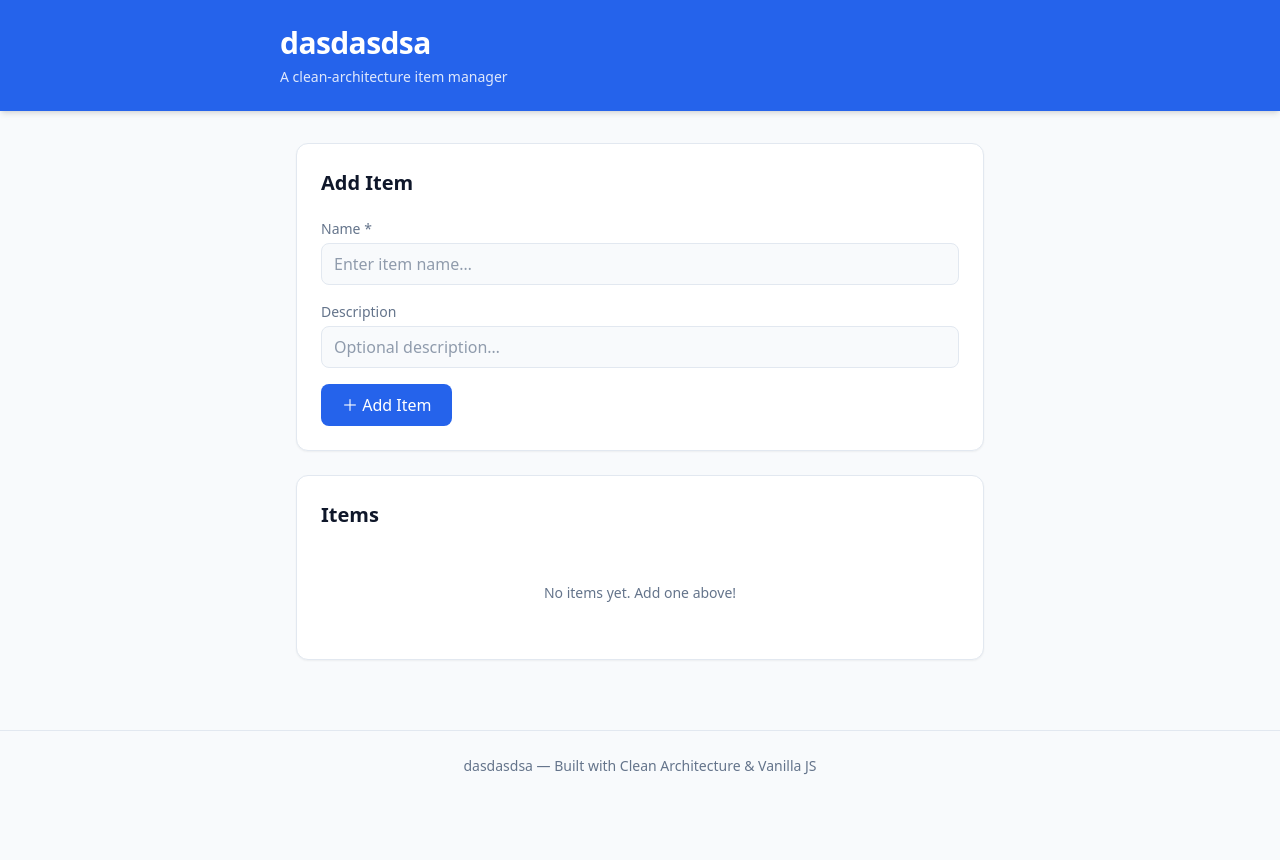
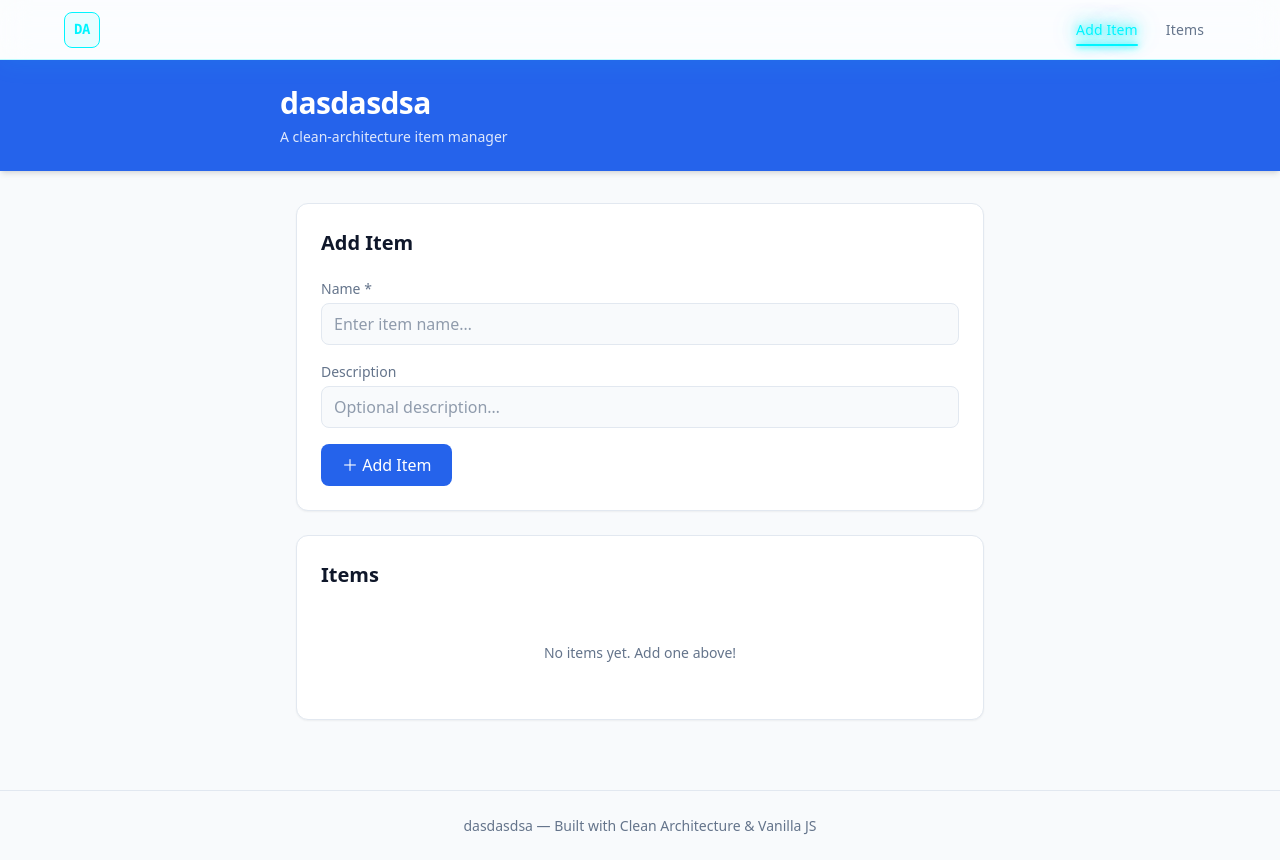
Before and after one commit to Taller-G/test-23, a website with bundled scripts: page index.html in a window 1280 px wide. Before the commit the page ends 800 px from the top, so only its background shows below. Built offline with nearby package versions, Linux system fonts and the light colour scheme.

Commit message:
feat(agent): Navbar flotante con blur glassmorphism
Task ID: MAyihiZajlz0i317pTYh
Type: feature
Priority: high

```diff
--- a/src/interfaces/styles/main.css
+++ b/src/interfaces/styles/main.css
@@ -13,6 +13,8 @@ body {
   line-height: var(--leading-normal);
   color: var(--color-text);
   background-color: var(--color-bg);
+  /* Push content below the fixed navbar */
+  padding-top: var(--navbar-height);
 }
 
 #app {
--- /dev/null
+++ b/src/interfaces/styles/navbar.css
@@ -0,0 +1,392 @@
+/*
+ * navbar.css
+ * Floating glassmorphism navbar with glitch logo, neon active links,
+ * scroll-spy indicator, and mobile hamburger menu.
+ * Depends on tokens.css being loaded first.
+ */
+
+/* ── Keyframes ───────────────────────────────────────────────────────────────── */
+
+/* Glitch effect for the logo */
+@keyframes glitch-clip-1 {
+  0%   { clip-path: inset(40% 0 60% 0); transform: translate(-4px, 0); }
+  20%  { clip-path: inset(10% 0 85% 0); transform: translate( 4px, 0); }
+  40%  { clip-path: inset(70% 0 10% 0); transform: translate(-2px, 0); }
+  60%  { clip-path: inset(25% 0 55% 0); transform: translate( 3px, 0); }
+  80%  { clip-path: inset(55% 0 30% 0); transform: translate(-3px, 0); }
+  100% { clip-path: inset(40% 0 60% 0); transform: translate( 0,   0); }
+}
+
+@keyframes glitch-clip-2 {
+  0%   { clip-path: inset(65% 0 20% 0); transform: translate( 3px, 0); }
+  20%  { clip-path: inset(85% 0  5% 0); transform: translate(-4px, 0); }
+  40%  { clip-path: inset(15% 0 70% 0); transform: translate( 2px, 0); }
+  60%  { clip-path: inset(45% 0 40% 0); transform: translate(-3px, 0); }
+  80%  { clip-path: inset(80% 0 10% 0); transform: translate( 4px, 0); }
+  100% { clip-path: inset(65% 0 20% 0); transform: translate( 0,   0); }
+}
+
+/* Neon underline slide-in */
+@keyframes neon-underline-in {
+  from { transform: scaleX(0); opacity: 0; }
+  to   { transform: scaleX(1); opacity: 1; }
+}
+
+/* Hamburger top/bottom bars morph into × */
+@keyframes bar-top-open {
+  0%   { transform: translateY(0)   rotate(0deg); }
+  50%  { transform: translateY(8px) rotate(0deg); }
+  100% { transform: translateY(8px) rotate(45deg); }
+}
+@keyframes bar-top-close {
+  0%   { transform: translateY(8px) rotate(45deg); }
+  50%  { transform: translateY(8px) rotate(0deg); }
+  100% { transform: translateY(0)   rotate(0deg); }
+}
+@keyframes bar-mid-open  { to   { opacity: 0; transform: scaleX(0); } }
+@keyframes bar-mid-close { from { opacity: 0; transform: scaleX(0); } to { opacity: 1; transform: scaleX(1); } }
+@keyframes bar-bot-open {
+  0%   { transform: translateY(0)    rotate(0deg); }
+  50%  { transform: translateY(-8px) rotate(0deg); }
+  100% { transform: translateY(-8px) rotate(-45deg); }
+}
+@keyframes bar-bot-close {
+  0%   { transform: translateY(-8px) rotate(-45deg); }
+  50%  { transform: translateY(-8px) rotate(0deg); }
+  100% { transform: translateY(0)    rotate(0deg); }
+}
+
+/* Mobile menu slide-down */
+@keyframes menu-open {
+  from { opacity: 0; transform: translateY(-10px); }
+  to   { opacity: 1; transform: translateY(0); }
+}
+
+/* Active link neon pulse */
+@keyframes neon-pulse {
+  0%, 100% { text-shadow: 0 0 6px var(--color-neon-cyan), 0 0 14px var(--color-neon-cyan); }
+  50%       { text-shadow: 0 0 10px var(--color-neon-cyan), 0 0 24px var(--color-neon-cyan), 0 0 40px var(--color-neon-cyan-dim); }
+}
+
+/* ── Navbar shell ─────────────────────────────────────────────────────────────── */
+
+.navbar {
+  position: fixed;
+  top: 0;
+  left: 0;
+  right: 0;
+  z-index: 1000;
+  height: var(--navbar-height);
+
+  /* Glass base state */
+  background: var(--glass-bg-light);
+  backdrop-filter: blur(var(--glass-blur)) saturate(180%);
+  -webkit-backdrop-filter: blur(var(--glass-blur)) saturate(180%);
+  border-bottom: 1px solid var(--glass-border-light);
+  box-shadow: var(--glass-shadow-light);
+
+  transition:
+    background var(--transition-slow),
+    border-color var(--transition-slow),
+    box-shadow var(--transition-slow);
+
+  /* Prevent content from bleeding under bar in iOS Safari */
+  will-change: background, border-color;
+}
+
+/* Scrolled state — more opaque + brighter neon border */
+.navbar--scrolled {
+  background: var(--glass-bg-scrolled-light);
+  border-bottom-color: var(--glass-border-scrolled);
+  box-shadow:
+    var(--glass-shadow-light),
+    0 0 0 1px var(--glass-border-scrolled),
+    0 0 20px rgba(0, 245, 255, 0.10);
+}
+
+/* ── Inner container ─────────────────────────────────────────────────────────── */
+
+.navbar__inner {
+  max-width: 1200px;
+  height: 100%;
+  margin-inline: auto;
+  padding-inline: var(--space-6);
+  display: flex;
+  align-items: center;
+  justify-content: space-between;
+  gap: var(--space-4);
+}
+
+/* ── Logo / Brand ────────────────────────────────────────────────────────────── */
+
+.navbar__logo {
+  position: relative;
+  display: inline-flex;
+  align-items: center;
+  justify-content: center;
+  width: 2.25rem;
+  height: 2.25rem;
+  border-radius: var(--radius-md);
+  border: 1.5px solid var(--color-neon-cyan);
+  background: rgba(0, 245, 255, 0.08);
+  color: var(--color-neon-cyan);
+  font-family: var(--font-mono);
+  font-size: var(--text-sm);
+  font-weight: var(--font-weight-bold);
+  letter-spacing: -0.03em;
+  text-decoration: none;
+  cursor: pointer;
+  user-select: none;
+  transition: box-shadow var(--transition-fast), background var(--transition-fast);
+  overflow: hidden;         /* clip glitch pseudo-elements */
+  flex-shrink: 0;
+}
+
+.navbar__logo:hover,
+.navbar__logo:focus-visible {
+  box-shadow: 0 0 0 2px var(--color-neon-cyan), 0 0 16px rgba(0, 245, 255, 0.4);
+  background: rgba(0, 245, 255, 0.14);
+}
+
+/* Glitch pseudo-layers — only visible on hover */
+.navbar__logo::before,
+.navbar__logo::after {
+  content: attr(data-text);
+  position: absolute;
+  inset: 0;
+  display: flex;
+  align-items: center;
+  justify-content: center;
+  font-family: var(--font-mono);
+  font-size: var(--text-sm);
+  font-weight: var(--font-weight-bold);
+  opacity: 0;
+  pointer-events: none;
+}
+
+.navbar__logo::before {
+  color: var(--color-neon-pink);
+  animation: none;
+}
+.navbar__logo::after {
+  color: var(--color-neon-purple);
+  animation: none;
+}
+
+.navbar__logo:hover::before {
+  opacity: 0.9;
+  animation: glitch-clip-1 0.55s steps(1) infinite;
+}
+.navbar__logo:hover::after {
+  opacity: 0.9;
+  animation: glitch-clip-2 0.55s steps(1) infinite;
+}
+
+/* ── Navigation links ────────────────────────────────────────────────────────── */
+
+.navbar__nav {
+  display: flex;
+  align-items: center;
+  gap: var(--space-1);
+}
+
+.navbar__link {
+  position: relative;
+  padding: var(--space-2) var(--space-3);
+  border-radius: var(--radius-sm);
+  font-size: var(--text-sm);
+  font-weight: var(--font-weight-medium);
+  color: var(--color-text-muted);
+  text-decoration: none;
+  letter-spacing: 0.01em;
+  transition:
+    color var(--transition-fast),
+    background var(--transition-fast);
+  outline: none;
+
+  /* Neon underline — hidden by default */
+  --link-underline-color: var(--color-neon-cyan);
+}
+
+.navbar__link::after {
+  content: '';
+  position: absolute;
+  bottom: 2px;
+  left: var(--space-3);
+  right: var(--space-3);
+  height: 2px;
+  border-radius: var(--radius-full);
+  background: var(--link-underline-color);
+  box-shadow: 0 0 6px var(--link-underline-color), 0 0 12px var(--link-underline-color);
+  transform: scaleX(0);
+  transform-origin: left center;
+  transition: transform var(--transition-normal);
+}
+
+/* Hover */
+.navbar__link:hover {
+  color: var(--color-text);
+  background: rgba(0, 245, 255, 0.06);
+}
+
+.navbar__link:hover::after {
+  transform: scaleX(1);
+}
+
+/* Focus visible */
+.navbar__link:focus-visible {
+  outline: 2px solid var(--color-neon-cyan);
+  outline-offset: 2px;
+}
+
+/* Active — set by scroll-spy JS via .is-active class */
+.navbar__link.is-active {
+  color: var(--color-neon-cyan);
+  animation: neon-pulse 2.4s ease-in-out infinite;
+}
+
+.navbar__link.is-active::after {
+  transform: scaleX(1);
+  animation: neon-underline-in var(--transition-normal) ease-out both;
+}
+
+/* ── Hamburger button (mobile only) ─────────────────────────────────────────── */
+
+.navbar__hamburger {
+  display: none;        /* hidden on desktop */
+  flex-direction: column;
+  justify-content: center;
+  align-items: center;
+  gap: 0;
+  width: 2.25rem;
+  height: 2.25rem;
+  padding: var(--space-2);
+  border: none;
+  background: transparent;
+  cursor: pointer;
+  border-radius: var(--radius-sm);
+  transition: background var(--transition-fast);
+  flex-shrink: 0;
+}
+
+.navbar__hamburger:hover {
+  background: rgba(0, 245, 255, 0.08);
+}
+
+.navbar__hamburger:focus-visible {
+  outline: 2px solid var(--color-neon-cyan);
+  outline-offset: 2px;
+}
+
+.hamburger__bar {
+  display: block;
+  width: 20px;
+  height: 2px;
+  border-radius: var(--radius-full);
+  background: var(--color-text);
+  transform-origin: center center;
+  transition: background var(--transition-fast);
+}
+
+.hamburger__bar + .hamburger__bar {
+  margin-top: 6px;
+}
+
+/* Open state animations */
+.navbar__hamburger[aria-expanded="true"] .hamburger__bar:nth-child(1) {
+  animation: bar-top-open 0.3s ease forwards;
+}
+.navbar__hamburger[aria-expanded="true"] .hamburger__bar:nth-child(2) {
+  animation: bar-mid-open 0.15s ease forwards;
+}
+.navbar__hamburger[aria-expanded="true"] .hamburger__bar:nth-child(3) {
+  animation: bar-bot-open 0.3s ease forwards;
+}
+
+/* Close state animations */
+.navbar__hamburger[aria-expanded="false"] .hamburger__bar:nth-child(1) {
+  animation: bar-top-close 0.3s ease forwards;
+}
+.navbar__hamburger[aria-expanded="false"] .hamburger__bar:nth-child(2) {
+  animation: bar-mid-close 0.3s ease forwards;
+}
+.navbar__hamburger[aria-expanded="false"] .hamburger__bar:nth-child(3) {
+  animation: bar-bot-close 0.3s ease forwards;
+}
+
+/* ── Mobile menu panel ───────────────────────────────────────────────────────── */
+
+.navbar__mobile-menu {
+  display: none;            /* shown only on mobile */
+  position: fixed;
+  top: var(--navbar-height);
+  left: 0;
+  right: 0;
+  z-index: 999;
+
+  background: var(--glass-bg-light);
+  backdrop-filter: blur(var(--glass-blur)) saturate(180%);
+  -webkit-backdrop-filter: blur(var(--glass-blur)) saturate(180%);
+  border-bottom: 1px solid var(--glass-border-light);
+  box-shadow: 0 8px 32px rgba(0, 245, 255, 0.08);
+
+  padding: var(--space-3) var(--space-4) var(--space-4);
+  flex-direction: column;
+  gap: var(--space-1);
+}
+
+.navbar__mobile-menu.is-open {
+  display: flex;
+  animation: menu-open 0.25s ease-out both;
+}
+
+/* Mobile links — wider hit targets */
+.navbar__mobile-link {
+  display: block;
+  padding: var(--space-3) var(--space-4);
+  border-radius: var(--radius-md);
+  font-size: var(--text-base);
+  font-weight: var(--font-weight-medium);
+  color: var(--color-text-muted);
+  text-decoration: none;
+  transition:
+    color var(--transition-fast),
+    background var(--transition-fast);
+  border-left: 2px solid transparent;
+}
+
+.navbar__mobile-link:hover {
+  color: var(--color-text);
+  background: rgba(0, 245, 255, 0.06);
+  border-left-color: var(--color-neon-cyan-dim);
+}
+
+.navbar__mobile-link:focus-visible {
+  outline: 2px solid var(--color-neon-cyan);
+  outline-offset: 2px;
+}
+
+.navbar__mobile-link.is-active {
+  color: var(--color-neon-cyan);
+  background: rgba(0, 245, 255, 0.08);
+  border-left-color: var(--color-neon-cyan);
+  text-shadow: 0 0 8px var(--color-neon-cyan);
+}
+
+/* ── Responsive breakpoint ───────────────────────────────────────────────────── */
+
+@media (max-width: 640px) {
+  .navbar__nav {
+    display: none;          /* hide desktop links */
+  }
+
+  .navbar__hamburger {
+    display: flex;          /* show hamburger */
+  }
+}
+
+/* ── Scrollbar offset for anchor links ───────────────────────────────────────── */
+/* Sections that are jump-targets need top padding so they aren't hidden by navbar */
+[data-section] {
+  scroll-margin-top: calc(var(--navbar-height) + var(--space-4));
+}
--- a/src/interfaces/styles/tokens.css
+++ b/src/interfaces/styles/tokens.css
@@ -89,10 +89,33 @@
   /* ── Transitions ─────────────────────────────────────────────────────────── */
   --transition-fast:   150ms ease;
   --transition-normal: 250ms ease;
+  --transition-slow:   400ms ease;
 
   /* ── Layout ──────────────────────────────────────────────────────────────── */
   --max-width: 720px;
+  --navbar-height: 3.75rem;   /* 60px — fixed top bar */
   --header-height: 4rem;
+
+  /* ── Neon / Glassmorphism palette ────────────────────────────────────────── */
+  --color-neon-cyan:       #00f5ff;
+  --color-neon-cyan-dim:   #00c8d4;
+  --color-neon-purple:     #bf5af2;
+  --color-neon-pink:       #ff2d78;
+  --color-neon-green:      #39ff14;
+
+  /* Glass surface tokens */
+  --glass-bg-light:        rgba(255, 255, 255, 0.55);
+  --glass-bg-dark:         rgba(15, 23, 42, 0.65);
+  --glass-border-light:    rgba(0, 245, 255, 0.25);
+  --glass-border-dark:     rgba(0, 245, 255, 0.18);
+  --glass-blur:            14px;
+  --glass-shadow-light:    0 4px 24px rgba(0, 245, 255, 0.08);
+  --glass-shadow-dark:     0 4px 24px rgba(0, 245, 255, 0.12);
+
+  /* Scrolled-state intensifiers */
+  --glass-bg-scrolled-light:   rgba(255, 255, 255, 0.72);
+  --glass-bg-scrolled-dark:    rgba(15, 23, 42, 0.85);
+  --glass-border-scrolled:     rgba(0, 245, 255, 0.45);
 }
 
 /* Dark-mode overrides */
@@ -103,5 +126,11 @@
     --color-border:     #334155;
     --color-text:       #f1f5f9;
     --color-text-muted: #94a3b8;
+
+    /* Glass dark-mode active values */
+    --glass-bg-light:   var(--glass-bg-dark);
+    --glass-border-light: var(--glass-border-dark);
+    --glass-shadow-light: var(--glass-shadow-dark);
+    --glass-bg-scrolled-light: var(--glass-bg-scrolled-dark);
   }
 }
--- /dev/null
+++ b/src/interfaces/views/navbar.js
@@ -0,0 +1,267 @@
+/**
+ * navbar.js — Floating Glassmorphism Navbar View
+ *
+ * Responsibilities (UI-only, no business logic):
+ *  • Render the fixed navbar HTML into the DOM
+ *  • Animate logo glitch via data-text attribute
+ *  • Scroll-spy: highlight the active nav link as sections enter the viewport
+ *  • Scroll listener: add/remove .navbar--scrolled for glass intensification
+ *  • Hamburger toggle: open/close mobile menu with ARIA state management
+ *  • Close mobile menu on link click or Escape key
+ *
+ * Layer: Interfaces → Views
+ * Imports: nothing from application or domain — pure presentation.
+ */
+
+/** Navigation items: label + section id (must match data-section attrs in shell) */
+const NAV_ITEMS = [
+  { label: 'Add Item', section: 'section-add' },
+  { label: 'Items',    section: 'section-list' },
+];
+
+/** Initials shown inside the logo box */
+const LOGO_INITIALS = 'DA';
+
+// ── Public API ────────────────────────────────────────────────────────────────
+
+/**
+ * Mounts the navbar into the DOM and wires all interactive behaviours.
+ * Call once after the page shell is rendered.
+ *
+ * @returns {{ destroy: () => void }} — teardown function for cleanup.
+ */
+export function mountNavbar() {
+  _injectNavbarHTML();
+
+  const navbar       = document.getElementById('navbar');
+  const hamburger    = document.getElementById('navbar-hamburger');
+  const mobileMenu   = document.getElementById('navbar-mobile-menu');
+
+  if (!navbar || !hamburger || !mobileMenu) {
+    console.error('mountNavbar: navbar elements not found in DOM.');
+    return { destroy: () => {} };
+  }
+
+  // ── Scroll: glass intensification + scroll-spy ──────────────────────────
+  const onScroll = _throttle(() => {
+    _updateScrolledState(navbar);
+    _updateActiveLinks();
+  }, 80);
+
+  window.addEventListener('scroll', onScroll, { passive: true });
+
+  // Run once immediately so state is correct on first render
+  _updateScrolledState(navbar);
+  _updateActiveLinks();
+
+  // ── Hamburger toggle ────────────────────────────────────────────────────
+  hamburger.addEventListener('click', () => {
+    const isOpen = hamburger.getAttribute('aria-expanded') === 'true';
+    _setMenuOpen(!isOpen, hamburger, mobileMenu);
+  });
+
+  // ── Close on mobile link click ──────────────────────────────────────────
+  mobileMenu.addEventListener('click', (e) => {
+    if (e.target.closest('.navbar__mobile-link')) {
+      _setMenuOpen(false, hamburger, mobileMenu);
+    }
+  });
+
+  // ── Close on Escape ─────────────────────────────────────────────────────
+  const onKeydown = (e) => {
+    if (e.key === 'Escape') {
+      _setMenuOpen(false, hamburger, mobileMenu);
+    }
+  };
+  document.addEventListener('keydown', onKeydown);
+
+  // ── Close when viewport grows past mobile breakpoint ────────────────────
+  const mq = window.matchMedia('(max-width: 640px)');
+  const onMqChange = (ev) => {
+    if (!ev.matches) {
+      _setMenuOpen(false, hamburger, mobileMenu);
+    }
+  };
+  mq.addEventListener('change', onMqChange);
+
+  // ── Teardown ─────────────────────────────────────────────────────────────
+  return {
+    destroy() {
+      window.removeEventListener('scroll', onScroll);
+      document.removeEventListener('keydown', onKeydown);
+      mq.removeEventListener('change', onMqChange);
+    },
+  };
+}
+
+// ── Private helpers ───────────────────────────────────────────────────────────
+
+/**
+ * Injects the navbar and mobile-menu HTML before the first child of <body>
+ * (or before #app if present) so it sits above all page content.
+ */
+function _injectNavbarHTML() {
+  // Avoid double-mounting
+  if (document.getElementById('navbar')) { return; }
+
+  const desktopLinks = NAV_ITEMS.map((item) =>
+    `<a
+       class="navbar__link"
+       href="#${item.section}"
+       data-section-target="${item.section}"
+     >${_escapeHtml(item.label)}</a>`
+  ).join('');
+
+  const mobileLinks = NAV_ITEMS.map((item) =>
+    `<a
+       class="navbar__mobile-link"
+       href="#${item.section}"
+       data-section-target="${item.section}"
+     >${_escapeHtml(item.label)}</a>`
+  ).join('');
+
+  const html = `
+    <nav
+      id="navbar"
+      class="navbar"
+      role="navigation"
+      aria-label="Main navigation"
+    >
+      <div class="navbar__inner">
+
+        <!-- Logo / brand initials with glitch -->
+        <a
+          id="navbar-logo"
+          class="navbar__logo"
+          href="#"
+          aria-label="Go to top"
+          data-text="${_escapeHtml(LOGO_INITIALS)}"
+        >${_escapeHtml(LOGO_INITIALS)}</a>
+
+        <!-- Desktop links -->
+        <div class="navbar__nav" role="list">
+          ${desktopLinks}
+        </div>
+
+        <!-- Hamburger (mobile) -->
+        <button
+          id="navbar-hamburger"
+          class="navbar__hamburger"
+          aria-controls="navbar-mobile-menu"
+          aria-expanded="false"
+          aria-label="Open navigation menu"
+          type="button"
+        >
+          <span class="hamburger__bar" aria-hidden="true"></span>
+          <span class="hamburger__bar" aria-hidden="true"></span>
+          <span class="hamburger__bar" aria-hidden="true"></span>
+        </button>
+
+      </div>
+    </nav>
+
+    <!-- Mobile menu panel -->
+    <div
+      id="navbar-mobile-menu"
+      class="navbar__mobile-menu"
+      role="dialog"
+      aria-modal="false"
+      aria-label="Navigation menu"
+    >
+      ${mobileLinks}
+    </div>`;
+
+  // Prepend to <body> so it is rendered before #app
+  document.body.insertAdjacentHTML('afterbegin', html);
+}
+
+/**
+ * Add/remove .navbar--scrolled based on window.scrollY.
+ * @param {HTMLElement} navbar
+ */
+function _updateScrolledState(navbar) {
+  const scrolled = window.scrollY > 8;
+  navbar.classList.toggle('navbar--scrolled', scrolled);
+}
+
+/**
+ * Scroll-spy: find which section is closest to the top of the viewport
+ * and mark its corresponding nav links as .is-active.
+ */
+function _updateActiveLinks() {
+  const sections = /** @type {NodeListOf<HTMLElement>} */ (
+    document.querySelectorAll('[data-section]')
+  );
+
+  if (!sections.length) { return; }
+
+  // Determine which section's top edge is nearest to (but still ≤) the
+  // center of the viewport upper zone (navbar height + small buffer).
+  const threshold = window.innerHeight * 0.35;
+  let activeSection = sections[0].dataset.section;
+
+  sections.forEach((section) => {
+    const rect = section.getBoundingClientRect();
+    if (rect.top <= threshold) {
+      activeSection = section.dataset.section;
+    }
+  });
+
+  // Update both desktop and mobile links
+  const allLinks = document.querySelectorAll(
+    '.navbar__link[data-section-target], .navbar__mobile-link[data-section-target]'
+  );
+
+  allLinks.forEach((link) => {
+    const target = link.getAttribute('data-section-target');
+    link.classList.toggle('is-active', target === activeSection);
+  });
+}
+
+/**
+ * Open or close the mobile menu, updating ARIA attributes and CSS class.
+ * @param {boolean} open
+ * @param {HTMLElement} hamburger
+ * @param {HTMLElement} mobileMenu
+ */
+function _setMenuOpen(open, hamburger, mobileMenu) {
+  hamburger.setAttribute('aria-expanded', String(open));
+  hamburger.setAttribute(
+    'aria-label',
+    open ? 'Close navigation menu' : 'Open navigation menu'
+  );
+  mobileMenu.classList.toggle('is-open', open);
+}
+
+/**
+ * Simple leading-edge throttle to avoid layout thrashing on scroll.
+ * @param {() => void} fn
+ * @param {number} limitMs
+ * @returns {() => void}
+ */
+function _throttle(fn, limitMs) {
+  let lastRun = 0;
+  let raf = null;
+  return function throttled() {
+    const now = Date.now();
+    if (now - lastRun >= limitMs) {
+      lastRun = now;
+      if (raf) { cancelAnimationFrame(raf); }
+      raf = requestAnimationFrame(fn);
+    }
+  };
+}
+
+/**
+ * Minimal HTML escaping for content injected via innerHTML.
+ * @param {string} str
+ * @returns {string}
+ */
+function _escapeHtml(str) {
+  return String(str)
+    .replace(/&/g, '&amp;')
+    .replace(/</g, '&lt;')
+    .replace(/>/g, '&gt;')
+    .replace(/"/g, '&quot;')
+    .replace(/'/g, '&#039;');
+}
--- a/src/interfaces/views/renderApp.js
+++ b/src/interfaces/views/renderApp.js
@@ -8,6 +8,8 @@
  * Layer: Interfaces → Views
  * Imports: application DTOs (via controller results) only.
  */
+
+import { mountNavbar } from './navbar.js';
 
 /**
  * @param {import('../controllers/ItemController.js').ItemController} controller
@@ -21,6 +23,9 @@ export function renderApp(controller) {
   }
 
   root.innerHTML = buildShell();
+
+  // Mount the floating glassmorphism navbar after the shell is in the DOM
+  mountNavbar();
 
   const form = document.getElementById('item-form');
   const nameInput = document.getElementById('item-name');
@@ -165,7 +170,12 @@ function buildShell() {
     </header>
 
     <main class="main">
-      <section class="card" aria-label="Add new item">
+      <section
+        id="section-add"
+        data-section="section-add"
+        class="card"
+        aria-label="Add new item"
+      >
         <h2 class="card__title">Add Item</h2>
         <form id="item-form" class="form" novalidate>
           <div class="form__group">
@@ -196,7 +206,12 @@ function buildShell() {
         <div id="feedback" class="feedback" role="alert" aria-live="polite"></div>
       </section>
 
-      <section class="card" aria-label="Item list">
+      <section
+        id="section-list"
+        data-section="section-list"
+        class="card"
+        aria-label="Item list"
+      >
         <h2 class="card__title">Items</h2>
         <ul id="item-list" class="item-list" aria-label="Items">
           <li class="empty-state">Loading…</li>
```
Also changed, not shown: index.html (+1 -0 lines).
